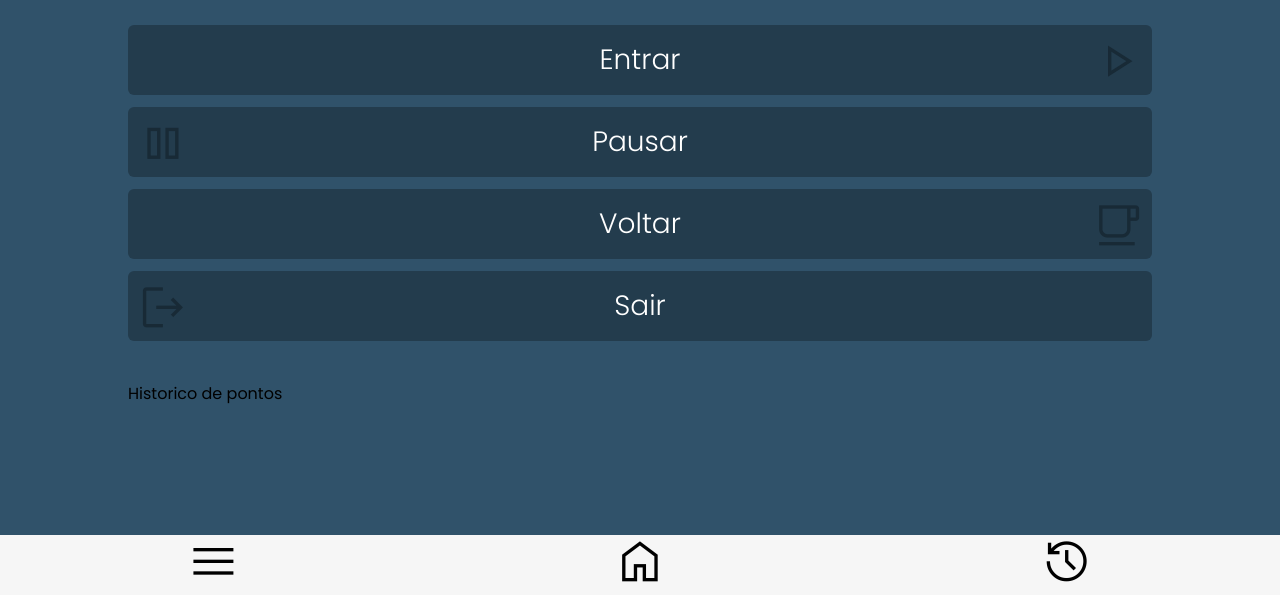
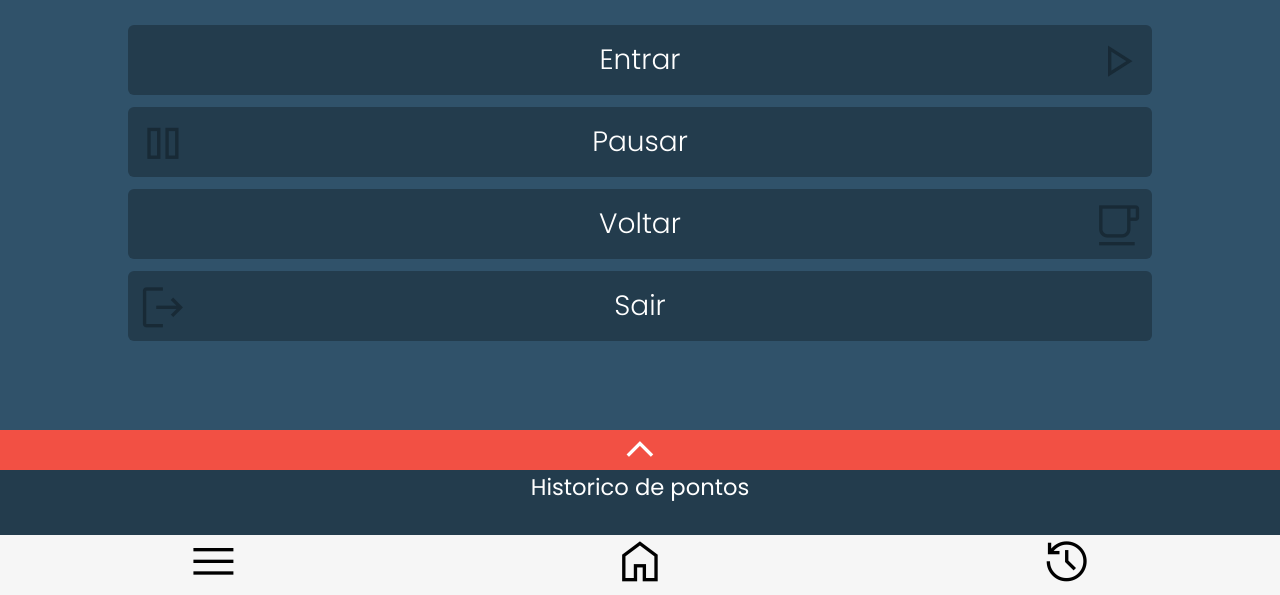
Before and after one commit to LucasKendy1/TIME_CHECK, a plain HTML site: page home.html in a window 1280 px wide. Shown: the part 205-800 px from the top of the page. Drawn offline with nearby package versions, Linux system fonts and the light colour scheme.

Commit message:
historico pronto

```diff
--- a/home.html
+++ b/home.html
@@ -68,11 +68,17 @@
                     Sair
                     <div id="direita"></div>
                 </div>
+
             </a>
         </section>
 
         <section id="sec2">
-            Historico de pontos
+            <div id="idslide">
+                <span class="material-symbols-outlined">
+                    expand_less
+                </span>
+            </div>
+            <div id="idh1">Historico de pontos</div>
         </section>
     </main>
     <footer>
--- a/scripthome.js
+++ b/scripthome.js
@@ -1,5 +1,18 @@
 import nome from "./script.js"
 
 var nomeDisplay = document.getElementById('idnome')
+var containerSlide = document.getElementById('idslide')
+var containerH1 = document.getElementById('idh1')
+
+containerSlide.addEventListener('click',abrirHistorico)
 
 nomeDisplay.innerHTML=nome
+
+function abrirHistorico(){
+    if(containerH1.style.height=='90vh'){
+        containerH1.style.height='65px'
+    }
+    else{
+        containerH1.style.height='90vh'
+    }
+}
--- a/styleHome.css
+++ b/styleHome.css
@@ -35,7 +35,7 @@ footer{
     width: 100%;
     height: 60px;
 }
-main > section{
+#sec1{
     width: 80%;
     height: fit-content;
     display: block;
@@ -75,3 +75,34 @@ a{
     color: #182a36;
     transform: translateY(10px);
 }
+#idh1{
+    background-color: #233c4d;
+    font-size: 17pt;
+    color: white;
+    text-align: center;
+    height: 65px;
+    transition: 1s ease;
+}
+
+#idslide{
+    background-color: #f25044;
+    font-size: 17pt;
+    color: white;
+    text-align: center;
+    height: 40px;
+    display: flex;
+    align-items: center;
+    justify-content: center;
+}
+#idslide:hover{
+    cursor: pointer;
+}
+
+#sec2{
+    position: absolute;
+    width: 100%;
+    bottom: 60px;
+}
+/* #idh1:hover{
+    height: 90vh;
+} */
```
